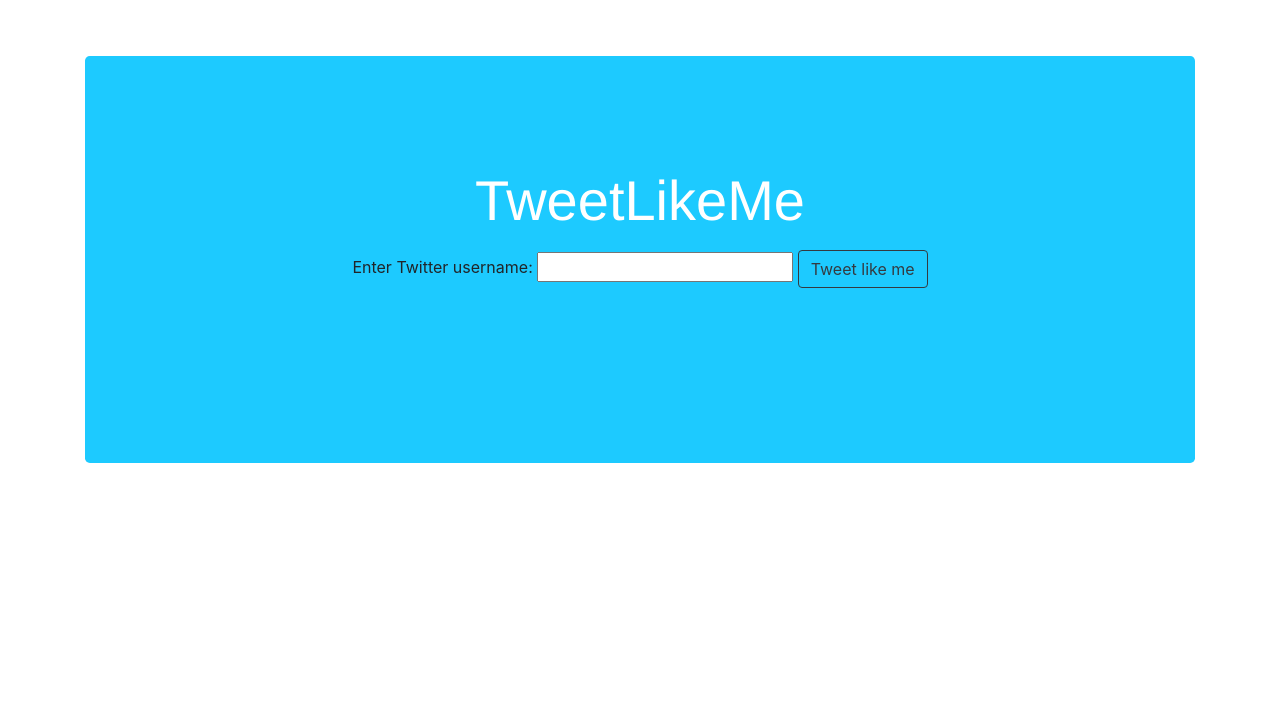
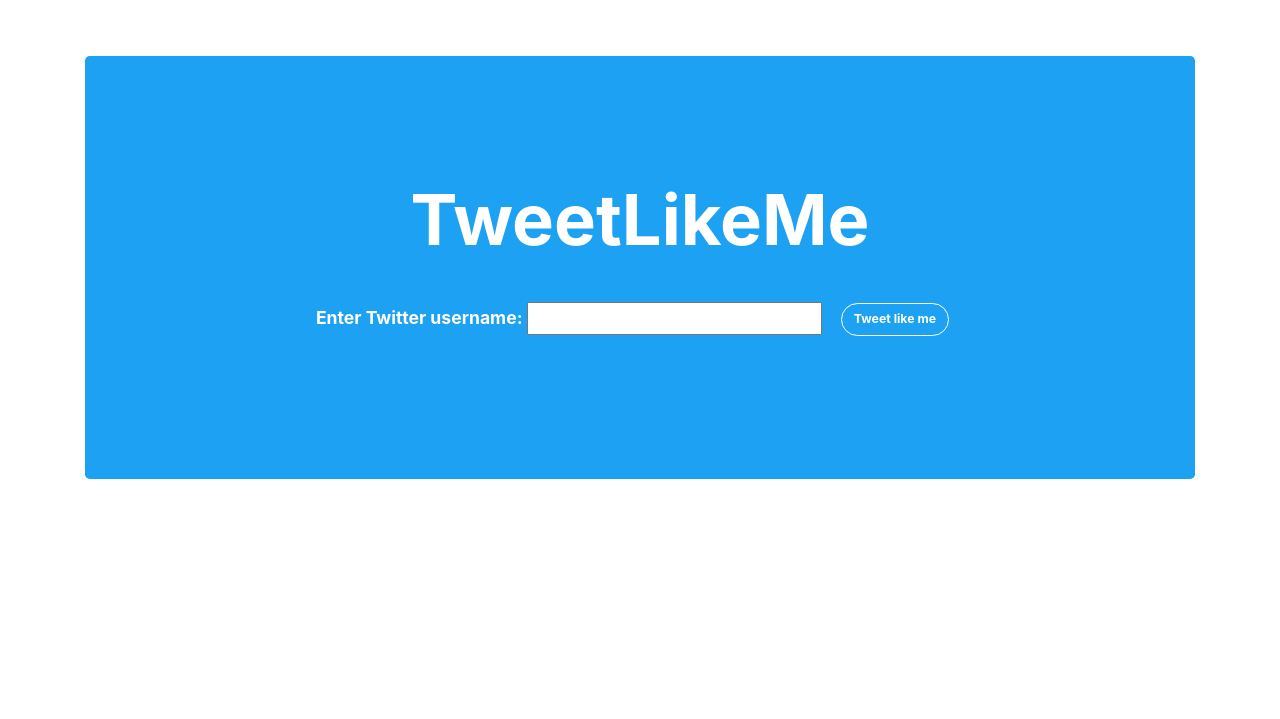
Before and after one commit to a-staab/tweet_generator, a Flask app: page / in a window 1280 px wide. Shown: the top 719 px of the page. Before the commit the page ends 463 px from the top, so only its background shows below. Run offline with Flask 2, Linux system fonts and the light colour scheme; some libraries are stand-ins or nearby versions.

Commit message:
Styled button

```diff
--- a/static/style.css
+++ b/static/style.css
@@ -2,19 +2,37 @@
 
 body {
     text-align: center;
+    color: white;
+    font-size: 1.1em;
+    font-weight: bold;
 }
 
-
-h1 {
-    font-family: Helvetica Neue, Helvetica, Liberation Sans, Arial, sans-serif;
+.titlecase {
+    font-family: -apple-system,BlinkMacSystemFont,"Segoe UI",Roboto,"Helvetica Neue",Arial,sans-serif,"Apple Color Emoji","Segoe UI Emoji","Segoe UI Symbol";
     font-weight: bold;
     color: white;
+    font-size: 4em;
 }
 
 .jumbotron {
-    background-color: #1dcaff;
+    background-color: #1DA1F2;
     margin-top: 5%;
     margin-bottom: 50%;
     padding-top: 10%;
     padding-bottom: 10%
 }
+
+.btn {
+    border-color: white;
+    border-radius: 30px;
+    color: white;
+    background-color: #1DA1F2;
+    margin: 15px;
+    font-size: .7em;
+    font-weight: bold;
+}
+
+input[type="text"] {
+    font-family: -apple-system,BlinkMacSystemFont,"Segoe UI",Roboto,"Helvetica Neue",Arial,sans-serif,"Apple Color Emoji","Segoe UI Emoji","Segoe UI Symbol";
+    font-weight: bold;
+}
--- a/templates/tweet_gen.html
+++ b/templates/tweet_gen.html
@@ -8,15 +8,13 @@
 <body>
 <div class="container">
     <div class="jumbotron">
-      <h1 class="display-4">TweetLikeMe</h1>
+      <div class="display-4, titlecase">TweetLikeMe</div>
           <p class="lead">
             <form action="/tweet_gen" id="tweet-gen-form">
                 <label for="twitter-username">Enter Twitter username: </label>
                 <input type="text" name="twitter-username" id="twitter-username">
-                <input type="submit" value="Tweet like me" class="btn btn-outline-dark" href="#" role="button">
+                <input type="submit" value="Tweet like me" class="btn btn-outline-white", "btn" href="#" role="button">
                 <p>
-                <br>
-                <br>
                 <div id= "markov-tweet"></div>
                 <p>
             </form>
```
